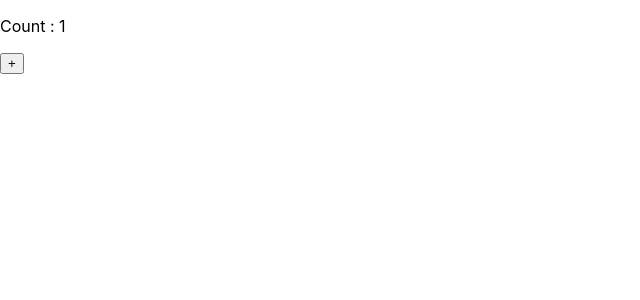
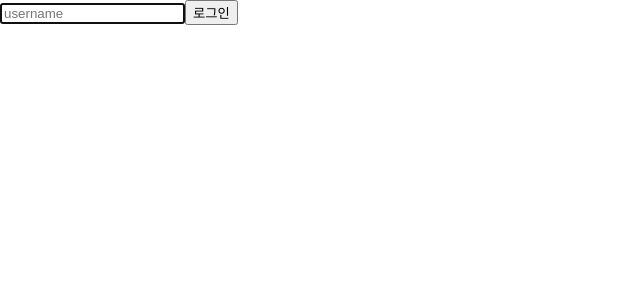
Before and after one commit to jiinyy/practice-useeffect, a React (Create React App) app: page / in a window 1280 px wide. Shown: the top 300 px of the page, without its empty margins (0-640 px from the left). Built offline with nearby package versions, Linux system fonts and the light colour scheme.

Commit message:
useRef #2 Dom 요소접근 (input focus())

```diff
--- a/src/App.js
+++ b/src/App.js
@@ -1,20 +1,22 @@
-import { useEffect, useRef, useState } from "react"
+import { useEffect, useRef } from "react"
 
 export default function App() {
-  const [count, setCount] = useState(1);
-  const renderCount = useRef(0);
+  const inputRef = useRef()
 
-  // Ref 는 re-rendering 을 시키지 않으므로 무한루프에 빠지지 않게된다.
-  // 즉, useRef 는 변화는 감지해야되지만, 변화가 랜더링을 발생시키면 안되는 어떤 값을 다룰때 유용하다.
   useEffect(() => {
-    renderCount.current = renderCount.current + 1;
-    console.log('랜더링 수: ', renderCount.current)
-  })
+    // console.log(inputRef)
+    inputRef.current.focus();
+  }, [])
+
+  const login = () => {
+    alert(`환영합니다 ${inputRef.current.value}!`)
+    inputRef.current.focus();
+  }
 
   return (
     <div>
-      <p>Count : {count}</p>
-      <button onClick={() => setCount(count + 1)}>+</button>
+      <input type="text" placeholder="username" ref={inputRef}></input>
+      <button onClick={login}>로그인</button>
     </div>
   )
 }
```
